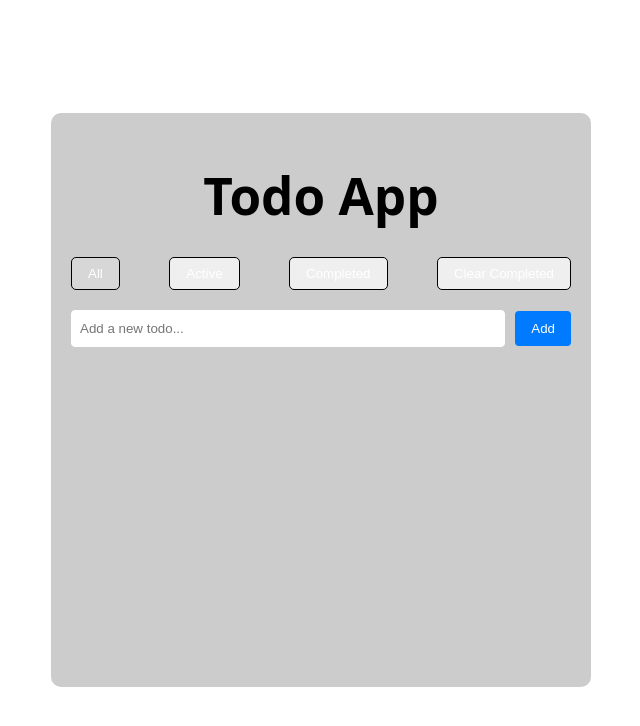
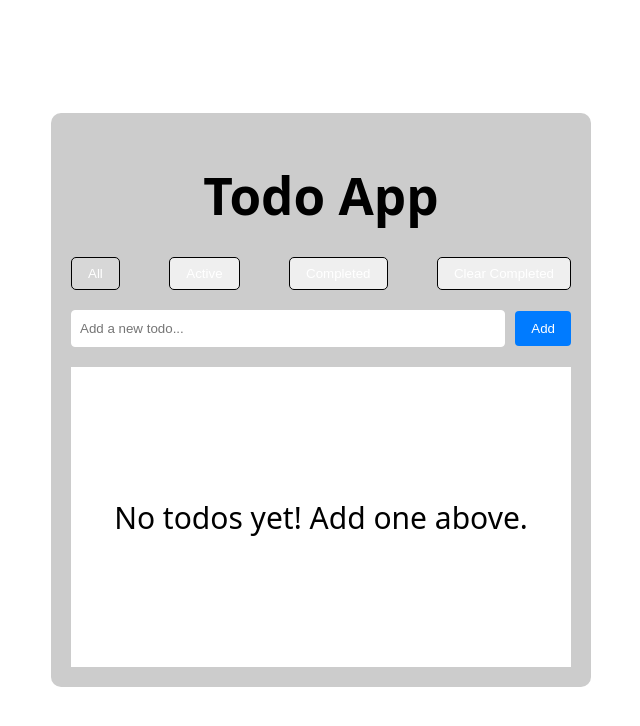
Before and after one commit to atibioke/botosoft-todo, a React (Vite) app: page / in a window 1280 px wide. Shown: the top 726 px of the page, without its empty margins (319-959 px from the left). Built offline with nearby package versions, Linux system fonts and the light colour scheme.

Commit message:
addign message for when todo is empty

```diff
--- a/src/App.css
+++ b/src/App.css
@@ -57,7 +57,19 @@ display: flex;
       color: #fff;
       cursor: pointer;
 }
+.no-todo-container {
+  width: 100%;
+  height: 300px;
+  display: flex;
+  align-items: center;
+  justify-content: center;
+  background-color: #fff;
+}
 
+.no-todo-text {
+  color: #000;
+  font-size: 30px;
+}
 
 @media (max-width: 500px) {
   .main-container {
@@ -90,4 +102,8 @@ display: flex;
         padding: 0.6em 1.2em;
         cursor: pointer;
     }
+
+        .no-todo-text {
+          font-size: 16px;
+        }
 }
--- a/src/App.tsx
+++ b/src/App.tsx
@@ -82,6 +82,9 @@ function App() {
     return true;
   });
 
+
+
+
   return (
     <div className="main-container">
       <div className="container">
@@ -116,7 +119,8 @@ function App() {
             <Droppable droppableId="todos">
               {(provided) => (
                 <div {...provided.droppableProps} ref={provided.innerRef}>
-                  {filteredTodos.map((todo, index) => (
+                  {filteredTodos.length === 0 ? (<div className="no-todo-container">
+                  <p className="no-todo-text">No todos yet! Add one above.</p></div>) :  filteredTodos.map((todo, index) => (
                     <Draggable key={todo.id} draggableId={todo.id} index={index}>
                       {(provided) => (
                         <div
@@ -138,7 +142,7 @@ function App() {
                         </div>
                       )}
                     </Draggable>
-                  ))}
+                  ))  }
                   {provided.placeholder}
                 </div>
               )}
```
